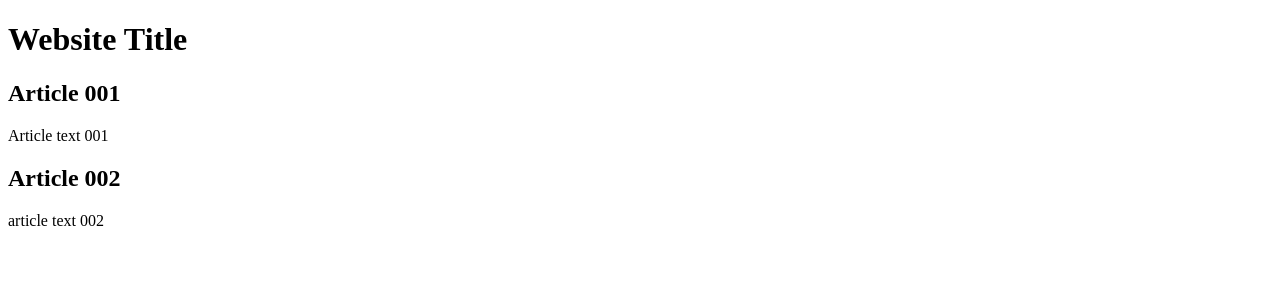
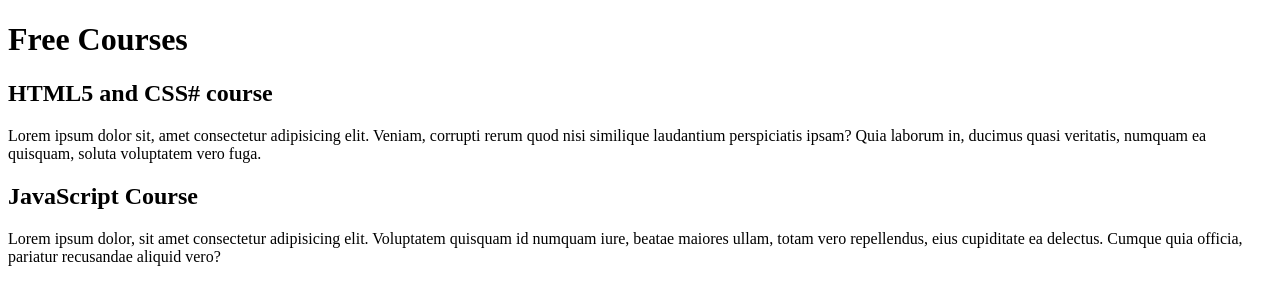
Before and after one commit to LFelipe07/site-project, a plain HTML site: page index.html in a window 1280 px wide. Drawn offline with Linux system fonts and the light colour scheme.

Commit message:
I started to write content

```diff
--- a/index.html
+++ b/index.html
@@ -8,15 +8,15 @@
 <body>
     <main>
         <header>
-            <h1>Website Title</h1>
+            <h1>Free Courses</h1>
         </header>
         <article>
-        <h2>Article 001</h2>
-        <p> Article text 001</p>
+        <h2>HTML5 and CSS# course</h2>
+        <p> Lorem ipsum dolor sit, amet consectetur adipisicing elit. Veniam, corrupti rerum quod nisi similique laudantium perspiciatis ipsam? Quia laborum in, ducimus quasi veritatis, numquam ea quisquam, soluta voluptatem vero fuga.</p>
         </article>
         <article>
-            <h2>Article 002</h2>
-            <p>article text 002</p>
+            <h2>JavaScript Course</h2>
+            <p>Lorem ipsum dolor, sit amet consectetur adipisicing elit. Voluptatem quisquam id numquam iure, beatae maiores ullam, totam vero repellendus, eius cupiditate ea delectus. Cumque quia officia, pariatur recusandae aliquid vero?</p>
         </article>
     </main>
 
```
